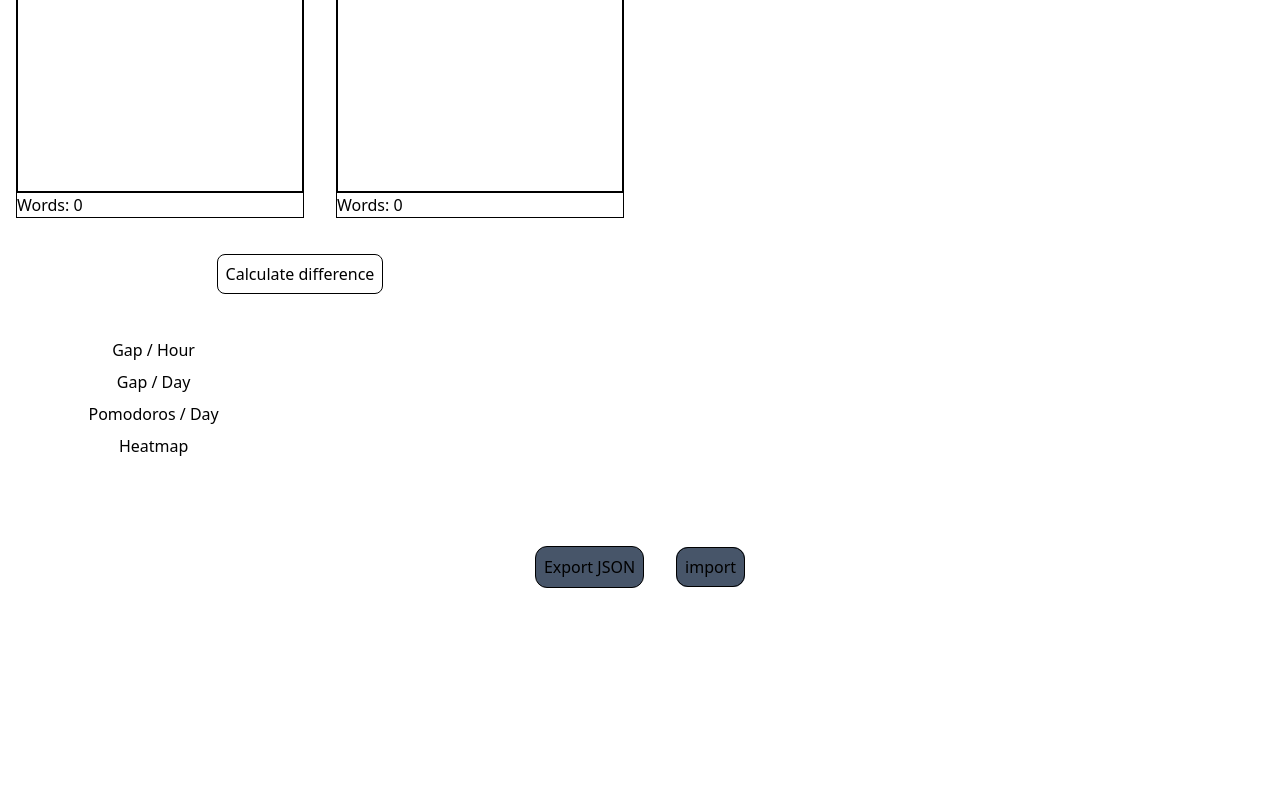
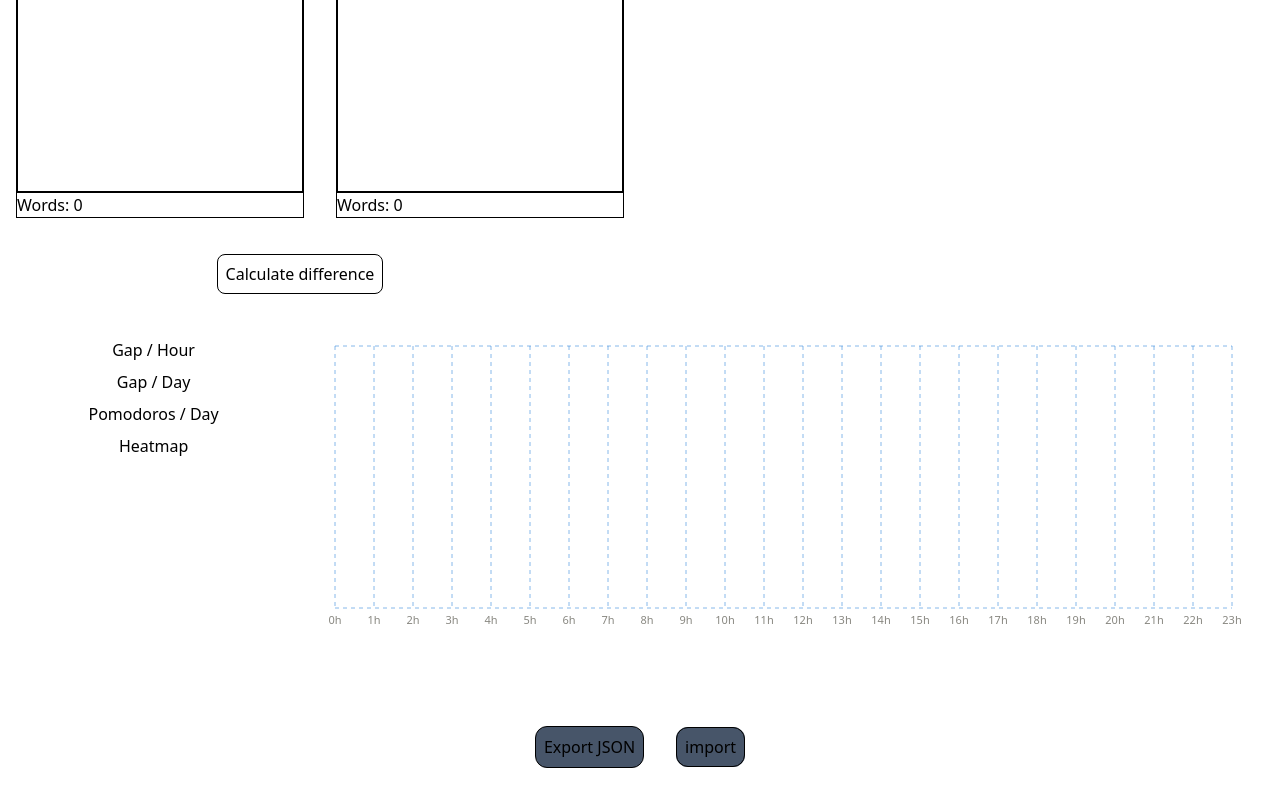
Before and after one commit to levithdev/PomoWords, a React (Vite) app: page / in a window 1280 px wide. Shown: the part 486-1286 px from the top of the page. Before the commit the page ends 1106 px from the top, so only its background shows below. Built offline with nearby package versions, Linux system fonts and the light colour scheme.

Commit message:
feat: add AverageGapByHourChart to menu as the default chart for now

```diff
--- a/src/components/charts/AverageGapByHourChart.tsx
+++ b/src/components/charts/AverageGapByHourChart.tsx
@@ -1,9 +1,81 @@
+import {
+  LineChart, Line, XAxis, YAxis, Tooltip,
+  CartesianGrid, ResponsiveContainer
+} from "recharts"
 import type { Pomo } from "../../types/Pomo"
 
 interface AverageGapByHourChartProps {
   data: Pomo[]
 }
 
+function buildHourlyData(data: Pomo[]) {
+  const groups: Record<number, number[]> = {}
+  for (let h = 0; h < 24; h++) groups[h] = []
+
+  data.forEach((p) => {
+    const hour = new Date(p.time).getHours()
+    groups[hour].push(p.wordGap)
+  })
+
+  return Array.from({ length: 24 }, (_, h) => {
+    const values = groups[h]
+    const avg = values.length
+      ? Math.round(values.reduce((a, b) => a + b, 0) / values.length)
+      : null
+    return { hour: h, avg, count: values.length }
+  })
+}
+
+const CustomTooltip = ({ active, payload, label }: any) => {
+  if (!active || !payload?.length) return null
+  return (
+    <div style={{
+      background: "#0C447C",
+      borderRadius: 6,
+      padding: "8px 12px",
+      fontSize: 12,
+    }}>
+      <p style={{ color: "#B5D4F4", margin: "0 0 2px" }}>{`${label}:00 – ${label}:59`}</p>
+      <p style={{ color: "#fff", margin: 0, fontWeight: 500 }}>
+        {payload[0].value !== null ? `${payload[0].value} words` : "no data"}
+      </p>
+    </div>
+  )
+}
+
 export function AverageGapByHourChart({ data }: AverageGapByHourChartProps) {
-  return <div></div>
+  const chartData = buildHourlyData(data)
+
+  return (
+    <ResponsiveContainer width="100%" height={300}>
+      <LineChart data={chartData} margin={{ top: 8, right: 16, left: 0, bottom: 0 }}>
+        <CartesianGrid strokeDasharray="4 4" stroke="rgba(55,138,221,0.60)" />
+        <XAxis
+          dataKey="hour"
+          tickFormatter={(h) => `${h}h`}
+          tick={{ fontSize: 11, fill: "#888780" }}
+          axisLine={false}
+          tickLine={false}
+        />
+        <YAxis
+          tick={{ fontSize: 11, fill: "#888780" }}
+          axisLine={false}
+          tickLine={false}
+        />
+        <Tooltip content={<CustomTooltip />} />
+        <Line
+          type="monotone"
+          dataKey="avg"
+          stroke="#378ADD"
+          strokeWidth={2}
+          dot={(props) => {
+            const { cx, cy, payload } = props
+            if (payload.count === 0) return <circle key={`dot-${cx}`} r={0} />
+            return <circle key={`dot-${cx}`} cx={cx} cy={cy} r={4} fill="#378ADD" stroke="#E6F1FB" strokeWidth={2} />
+          }}
+          connectNulls={false}
+        />
+      </LineChart>
+    </ResponsiveContainer>
+  )
 }
--- a/src/components/charts/OverviewChart.tsx
+++ b/src/components/charts/OverviewChart.tsx
@@ -7,13 +7,13 @@ import { AverageGapByDayChart } from "./AverageGapByDayChart"
 import { AveragePomodorosByDayChart } from "./AveragePomodorosByDayChart"
 import { HeatmapChart } from "./HeatmapChart"
 
-
 interface OverviewChartProps {
   data: Pomo[]
 }
 
 export function OverviewChart({ data }: OverviewChartProps) {
   const [chartType, setChartType] = useState<ChartType>("gap-hour")
+
   const charts = {
     "gap-hour": <AverageGapByHourChart data={data} />,
     "gap-day": <AverageGapByDayChart data={data} />,
@@ -22,11 +22,11 @@ export function OverviewChart({ data }: OverviewChartProps) {
   }
 
   return (
-    <div className="flex">
-      <div className="w-[20%]">
+    <div className="flex w-full">
+      <div className="w-[20%] shrink-0">
         <ChartTypeSelector setChart={setChartType} />
       </div>
-      <div>
+      <div className="flex-1 min-w-0">
         {charts[chartType] ?? null}
       </div>
     </div>
```
